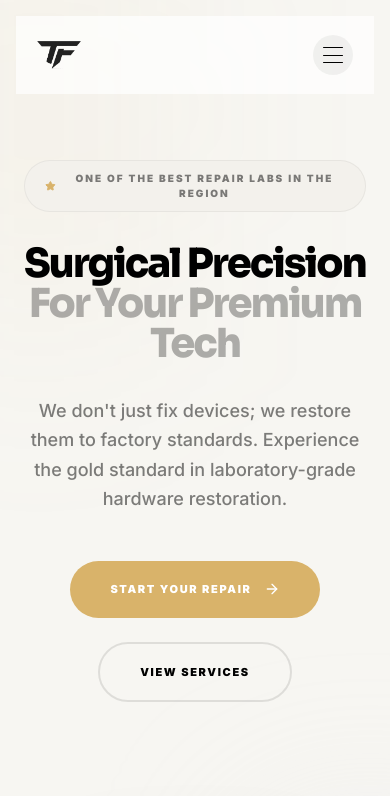
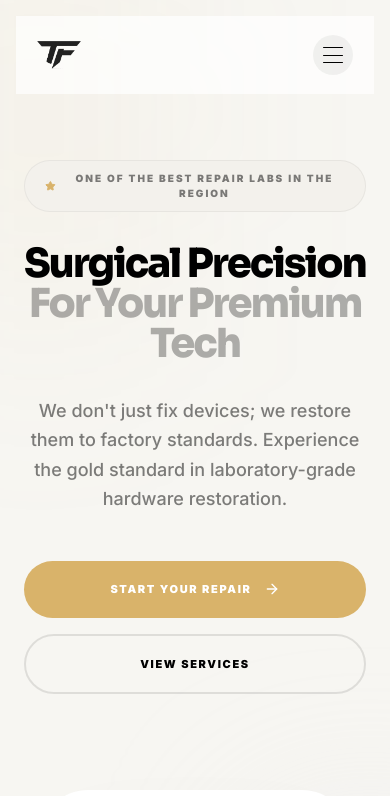
Before and after one commit to startasaasagency26-web/thunderfix-web, a Next.js app: page / in a window 390 px wide. Shown: the top 796 px of the page. Built offline with nearby package versions, Linux system fonts and the light colour scheme; grey boxes are pictures that could not be loaded.

Commit message:
feat: initialize project UI with global styles, WhyUs, and Hero section components

```diff
--- a/src/app/globals.css
+++ b/src/app/globals.css
@@ -41,10 +41,20 @@
 @layer base {
   * {
     @apply border-black/5;
+    box-sizing: border-box;
+  }
+  html, body {
+    width: 100%;
+    max-width: 100%;
+    overflow-x: hidden;
   }
   body {
+    position: relative;
     @apply bg-background text-foreground antialiased selection:bg-black selection:text-white;
     font-feature-settings: "ss01", "ss02", "cv01", "cv02";
+  }
+  img, video, canvas, svg {
+    max-width: 100%;
   }
   h1, h2, h3, h4, h5, h6 {
     @apply font-editorial tracking-tight text-balance;
@@ -82,7 +92,7 @@
 
 /* Floating Card Base */
 .floating-card {
-  @apply bg-white rounded-[2.5rem] p-8 border border-black/5 shadow-premium transition-all duration-700;
+  @apply bg-white rounded-3xl p-8 border border-black/5 shadow-premium transition-all duration-700;
 }
 
 .floating-card:hover {
@@ -116,7 +126,7 @@
 
 /* ── Animation Framing Utilities ── */
 .hero-focal-wrap {
-  @apply relative rounded-[3rem] overflow-hidden shadow-premium bg-surface-low border-[8px] border-white;
+  @apply relative rounded-[3rem] overflow-hidden shadow-premium bg-surface-low border-8 border-white;
 }
 
 @layer utilities {
--- a/src/components/HeroSection.tsx
+++ b/src/components/HeroSection.tsx
@@ -64,13 +64,13 @@ export default function HeroSection() {
         </FadeUp>
 
         {/* CTAs */}
-        <FadeUp delay={0.25} className="mt-12">
-          <div className="flex flex-wrap items-center justify-center gap-6">
-            <a href="https://wa.me/60144008052" className="btn-premium btn-accent">
+        <FadeUp delay={0.25} className="mt-12 w-full max-w-sm sm:max-w-none mx-auto">
+          <div className="flex flex-col sm:flex-row items-center justify-center gap-4 sm:gap-6">
+            <a href="https://wa.me/60144008052" className="btn-premium btn-accent w-full sm:w-auto">
               Start Your Repair
               <ArrowRight size={16} />
             </a>
-            <a href="#services" className="btn-premium btn-outline">
+            <a href="#services" className="btn-premium btn-outline w-full sm:w-auto">
               View Services
             </a>
           </div>
--- a/src/components/ProductHighlight.tsx
+++ b/src/components/ProductHighlight.tsx
@@ -80,13 +80,13 @@ export default function ProductHighlight({
                 ))}
               </ul>
 
-              <div className="flex flex-wrap items-center gap-6">
-                <button className="btn-premium btn-primary">
+              <div className="flex flex-col sm:flex-row items-start sm:items-center gap-4 sm:gap-6 mt-8">
+                <button className="btn-premium btn-primary w-full sm:w-auto">
                   {ctaText}
                   <ArrowRight size={16} />
                 </button>
                 {ctaSecondaryText && (
-                  <button className="text-[13px] font-black uppercase tracking-widest text-black/30 hover:text-black transition-colors">
+                  <button className="text-[13px] font-black uppercase tracking-widest text-black/30 hover:text-black transition-colors w-full sm:w-auto text-left sm:text-center mt-2 sm:mt-0">
                     {ctaSecondaryText}
                   </button>
                 )}
@@ -101,7 +101,7 @@ export default function ProductHighlight({
                 {/* Decorative shape similar to Podly reference */}
                 <div className="absolute -inset-10 bg-accent/10 blur-[80px] rounded-full opacity-50 group-hover:opacity-80 transition-opacity duration-700" />
 
-                <div className="relative rounded-[3rem] overflow-hidden border border-black/5 shadow-premium aspect-[4/5] lg:aspect-square bg-surface-low">
+                <div className="relative rounded-[3rem] overflow-hidden border border-black/5 shadow-premium aspect-4/5 lg:aspect-square bg-surface-low">
                   {videoSrc ? (
                     <video
                       autoPlay
@@ -129,7 +129,7 @@ export default function ProductHighlight({
                   )}
 
                   {/* Subtle highlight */}
-                  <div className="absolute inset-0 bg-gradient-to-tr from-white/10 to-transparent pointer-events-none" />
+                  <div className="absolute inset-0 bg-linear-to-tr from-white/10 to-transparent pointer-events-none" />
                 </div>
               </div>
             </FadeUp>
--- a/src/components/WhyUsSection.tsx
+++ b/src/components/WhyUsSection.tsx
@@ -59,7 +59,7 @@ export default function WhyUsSection() {
         <div className="flex flex-col items-center text-center mb-24">
           <FadeUp>
             <span className="badge-pill mb-8">The Difference</span>
-            <h2 className="text-[clamp(2.5rem,5vw,4.5rem)] font-black leading-[1] tracking-[-0.04em] text-black">
+            <h2 className="text-[clamp(2.5rem,5vw,4.5rem)] font-black leading-none tracking-[-0.04em] text-black">
               The <span className="text-black/30">Thunderfix</span> Standard
             </h2>
           </FadeUp>
@@ -85,7 +85,7 @@ export default function WhyUsSection() {
 
         {/* Brand Promise Card */}
         <FadeUp delay={0.4} className="mt-24">
-          <div className="floating-card !bg-black !border-none p-12 lg:p-20 text-center relative overflow-hidden group">
+          <div className="floating-card bg-black! border-none! p-8 sm:p-12 lg:p-20 text-center relative overflow-hidden group">
             <div className="absolute top-0 left-0 w-full h-full bg-[radial-gradient(circle_at_top_center,rgba(255,255,255,0.1)_0%,transparent_70%)] opacity-50 pointer-events-none" />
             <h3 className="text-[clamp(2rem,4vw,3.5rem)] font-black leading-tight tracking-tight text-white mb-8 relative z-10">
               "We handle what others can't. <br /> That is our promise."
```
